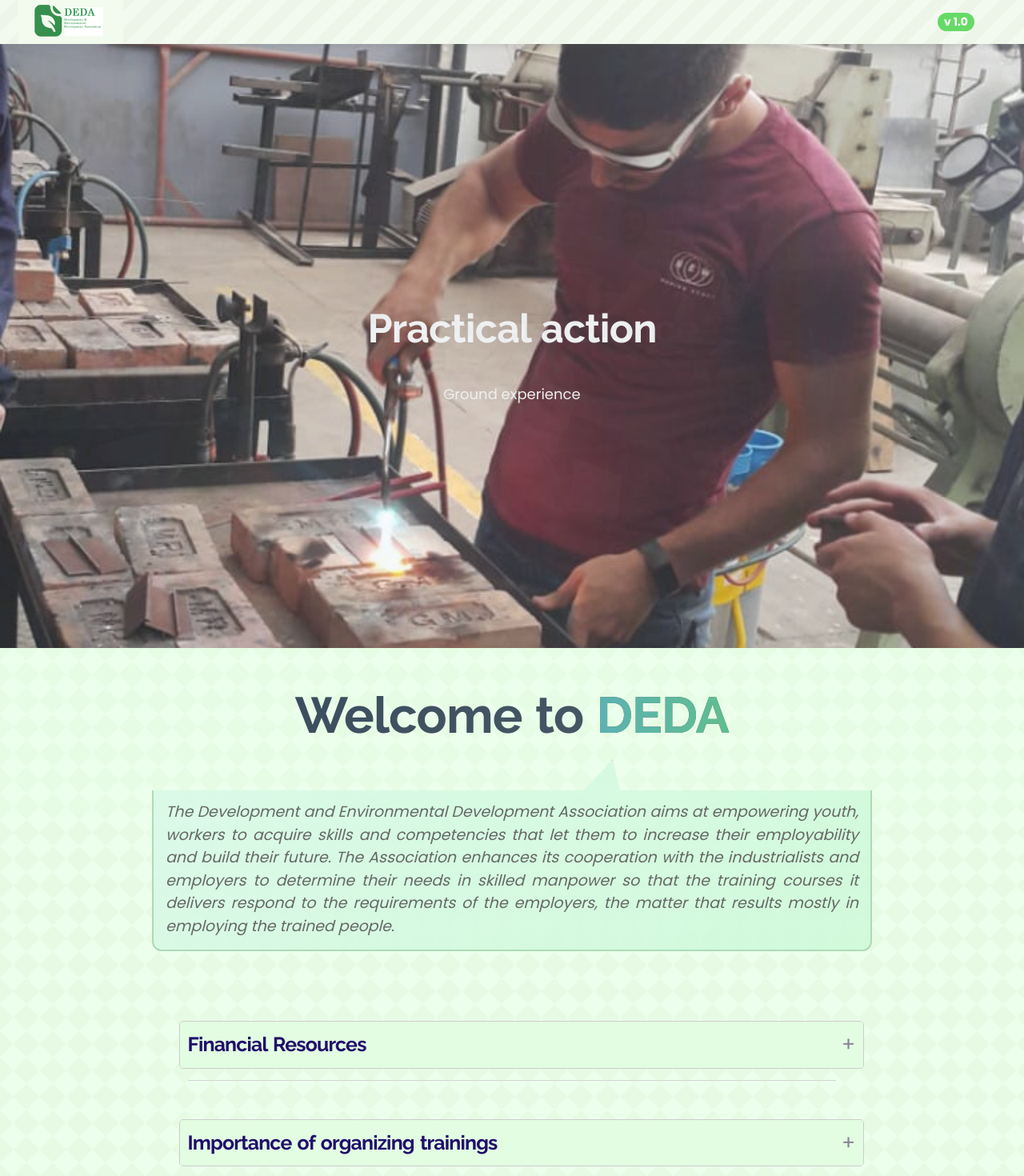
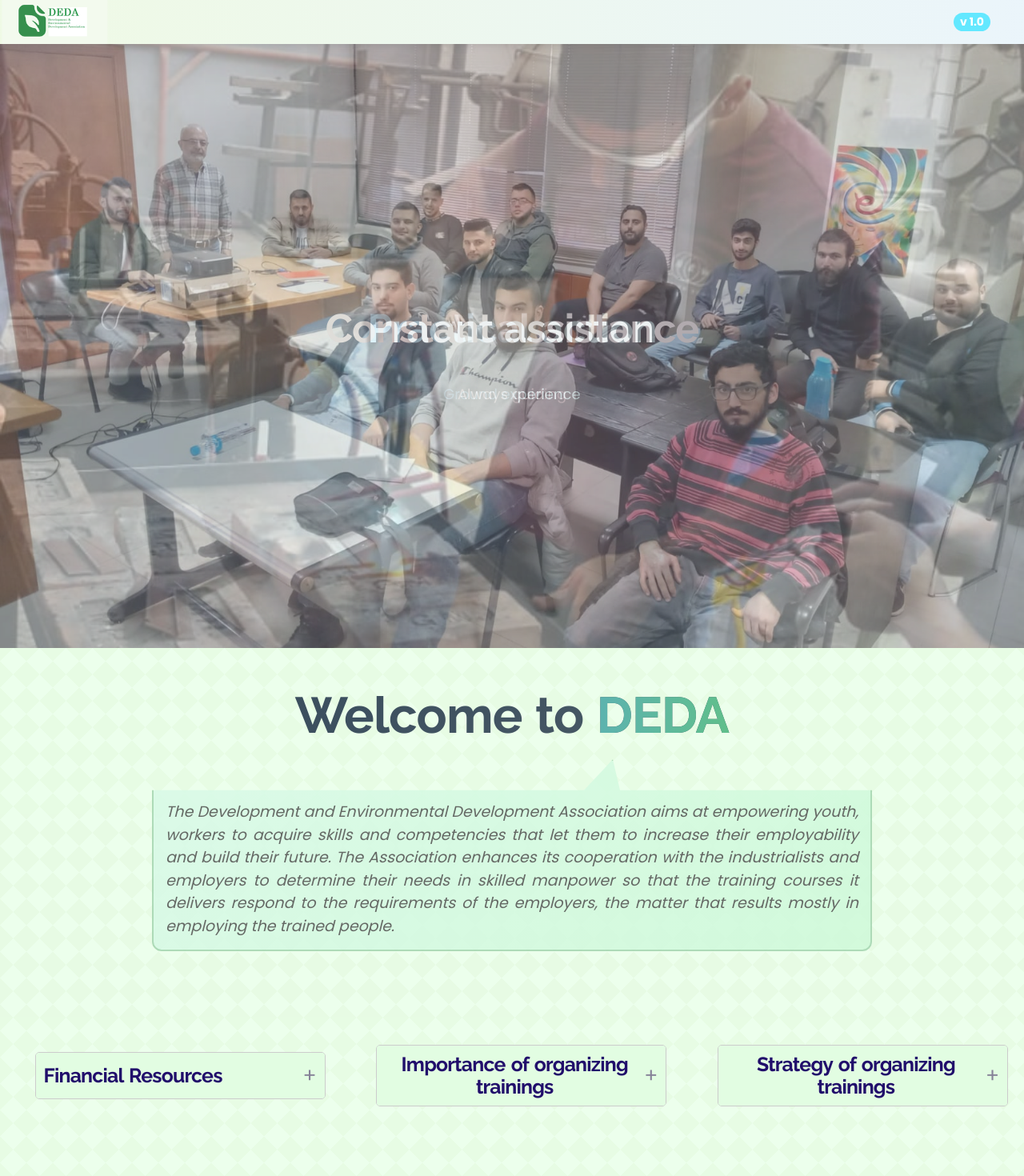
Before and after one commit to jmsazz00/DEDA, a React (Vite) app: page / in a window 1280 px wide. Shown: the top 1470 px of the page at 80% size. Built offline with nearby package versions, Linux system fonts and the light colour scheme; some icons are missing.

Commit message:
Final commit

```diff
--- a/src/components/homepage/intro.tsx
+++ b/src/components/homepage/intro.tsx
@@ -28,7 +28,7 @@
             requirements of the employers, the matter that results mostly in
             employing the trained people.
           </p>
-
+          <div className="grid grid--3x">
           <div className="intro__paragraph">
             <PiArrowFatLinesRightFill style={style} />
             <Accordion
@@ -137,6 +137,7 @@
               }
             />
           </div>
+          </div>
         </div>
       </div>
     </section>
--- a/src/components/utilities/header.tsx
+++ b/src/components/utilities/header.tsx
@@ -17,7 +17,7 @@
         setTimeout(() => {
           setIsFixed(false);
           reset = true;
-        }, 3500);
+        }, 10000);
       }
 
       else if (st > lastScrollTop) {
--- a/src/css/accordion.css
+++ b/src/css/accordion.css
@@ -1,5 +1,5 @@
 .accordion {
-  border: 1px solid #ccc;
+  border: 1.5px solid #ccc;
   margin: 1rem;
   margin-left: .35rem;
   border-radius: 5px;
@@ -42,6 +42,8 @@
   font-size: 1.45rem;
   transition: height 0.3s ease-in-out, max-height 0.3s ease-in-out,
     padding 0.2s ease-in-out;
+  color: #444;
+  opacity: .8;
 }
 
 .accordion.expanded .accordion-content {
@@ -54,6 +56,13 @@
   margin-top: 0;
 }
 
+@media (min-width: 1024px) {
+  .accordion.expanded .accordion-content {
+    height: 350px;
+    overflow-y: scroll;
+  }
+}
+
 @media (min-width: 1440px) {
   .accordion-title {
     font-size: 2.6rem;
@@ -62,7 +71,8 @@
    .accordion-title.collapsed{
     font-size: 2.9rem;
    }
-  .accordion-content {
+
+  .accordion.expanded .accordion-content {
     font-size: 1.8rem;
   }
 }
--- a/src/css/header.css
+++ b/src/css/header.css
@@ -2,7 +2,7 @@
   position: relative;
   z-index: 99;
   box-shadow: rgba(99, 99, 99, 0.2) 0px 2px 8px 0px;
-  transition: top 1.5s cubic-bezier(0.4,0,0.2,1);
+  transition: top 1.5s ease;
 }
 
 .header-block.fixed {
@@ -22,13 +22,7 @@
   position: absolute;
   width: 100%;
   height: 100%;
-  background: repeating-linear-gradient(
-  -45deg,
-  #c1e5b3,
-  #c1e5b3 15px,
-  #a1ce8b 15px,
-  #a1ce8b 30px
-);
+  background: linear-gradient(to right, #B0E57C, #9accea);
   opacity: 0.2;
 }
 
@@ -56,7 +50,7 @@
   cursor: auto;
   padding: 0.1rem 0.8rem;
   font-size: 1.4rem;
-  background-color: rgb(102, 218, 102);
+  background-color: #63e8ff;
 }
 
 @media (min-width: 1028px) {
--- a/src/css/intro.css
+++ b/src/css/intro.css
@@ -10,9 +10,20 @@
   position: absolute;
   width: 100%;
   height: 100%;
-  background:
-    linear-gradient(45deg, #d6edc5 25%, transparent 25%, transparent 75%, #d6edc5 75%),
-    linear-gradient(-45deg, #d6edc5 25%, transparent 25%, transparent 75%, #d6edc5 75%);
+  background: linear-gradient(
+      45deg,
+      #d6edc5 25%,
+      transparent 25%,
+      transparent 75%,
+      #d6edc5 75%
+    ),
+    linear-gradient(
+      -45deg,
+      #d6edc5 25%,
+      transparent 25%,
+      transparent 75%,
+      #d6edc5 75%
+    );
   background-size: 33px 33px;
 
   opacity: 0.2;
@@ -57,7 +68,7 @@
 
 .intro__paragraph {
   max-width: 900px;
-  margin: 2.6rem auto;
+  margin: 1.4rem auto;
   padding-left: 3rem;
   position: relative;
 }
@@ -92,7 +103,7 @@
     100% 100%,
     0% 100%
   );
-  background: linear-gradient(135deg,#d8f9e8, #cdf9d8);
+  background: linear-gradient(135deg, #d8f9e8, #cdf9d8);
   border-radius: 12px;
   padding: 5rem 1.5rem 1.5rem;
   opacity: 0.8 !important;
@@ -100,6 +111,10 @@
   margin: 0 1.85rem;
   margin-bottom: 5rem;
   border: 2px solid #9fd3ac;
+}
+
+.intro .grid {
+  row-gap: 0;
 }
 
 @media (min-width: 1024px) {
@@ -117,6 +132,20 @@
     font-size: 1.9rem;
   }
 
+  .intro__paragraph {
+    margin: 0 1rem;
+    text-align: center;
+  }
+
+  .intro .grid {
+    align-items: center;
+    margin: 8rem 0 2rem;
+  }
+
+  .intro__paragraph::after {
+    content: none;
+  }
+
   .intro-block .link__heading {
     max-width: 100vw;
     font-size: 6.3rem;
@@ -124,10 +153,6 @@
 }
 
 @media (min-width: 1440px) {
-  .intro__paragraph {
-    max-width: 1100px;
-  }
-
   .intro-block .link__heading {
     font-size: 7.4rem;
   }
--- a/src/css/trainings.css
+++ b/src/css/trainings.css
@@ -4,7 +4,7 @@
 }
 
 .trainings__list {
-  max-width: 1100px;
+  max-width: 1160px;
   margin: 0 auto;
   text-align: center;
   row-gap: 0.8rem !important;
--- a/src/index.css
+++ b/src/index.css
@@ -96,7 +96,7 @@
 /* Blocks */
 
 .container {
-  max-width: 1240px;
+  max-width: 1320px;
   margin: 0 auto;
 }
 
```
